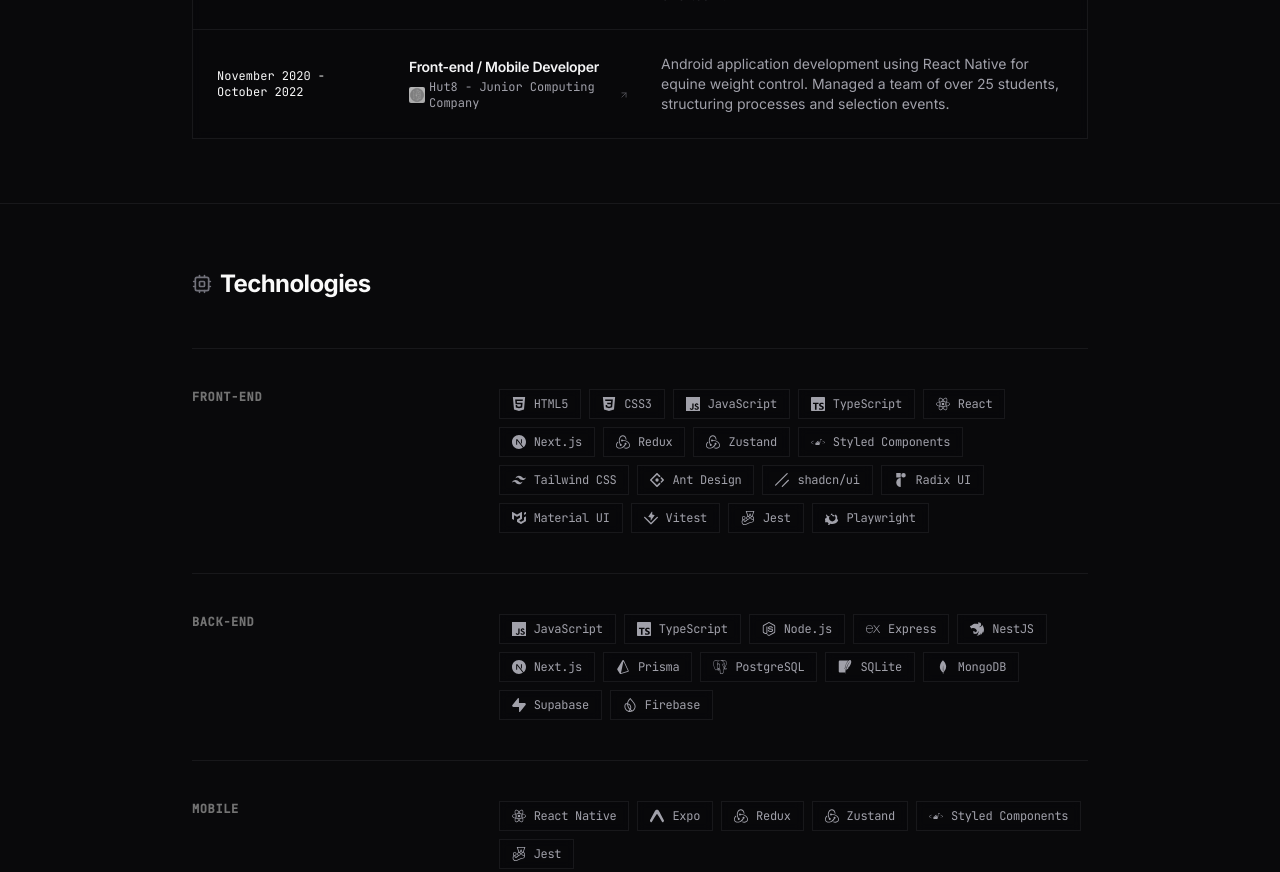
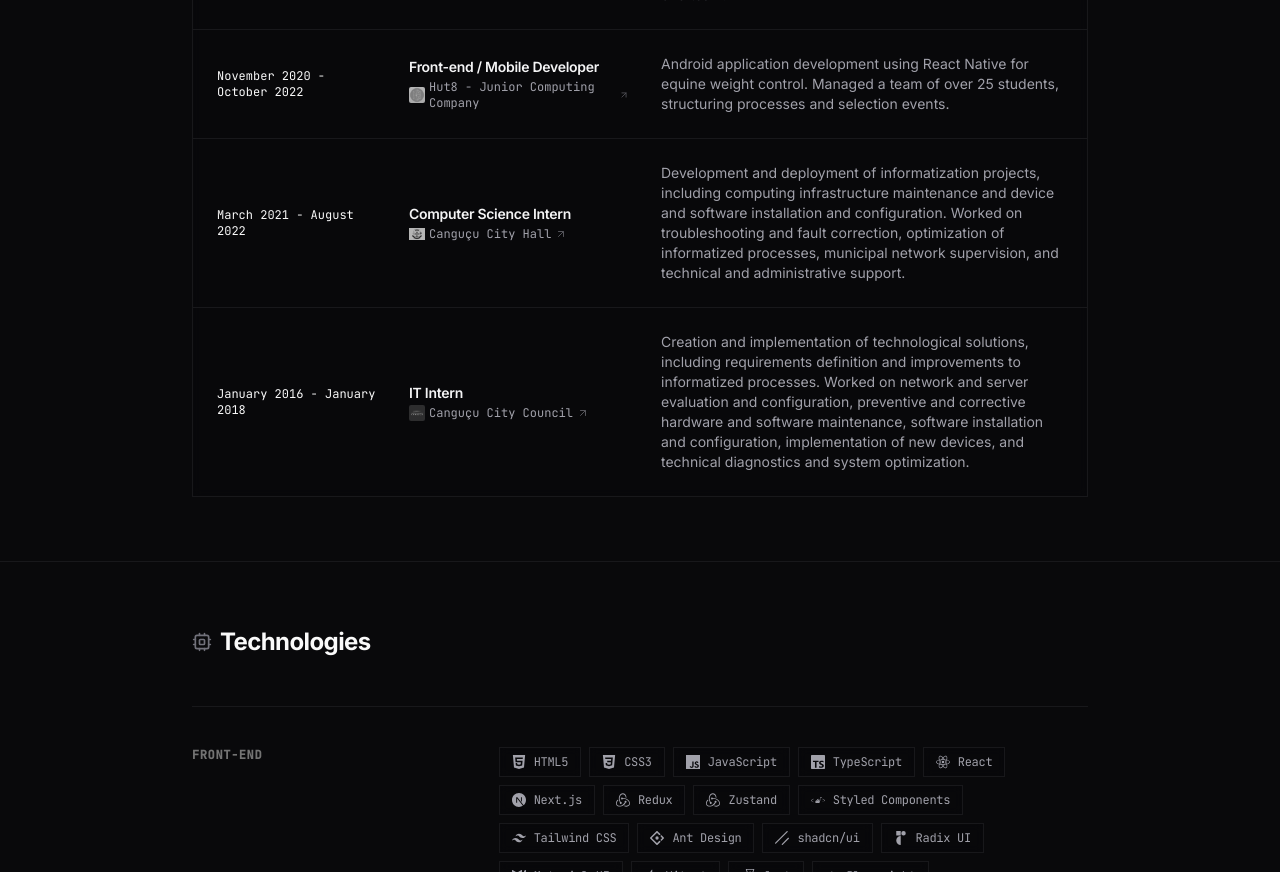
Before and after one commit to juathanduarte/juats.dev, a React (Vite) app: page / in a window 1280 px wide. Shown: the part 1320-2192 px from the top of the page. Built offline with nearby package versions, Linux system fonts and the light colour scheme.

Commit message:
feat: add new experience entries for Canguçu City Hall and Council, including logos and translations in English, Spanish, and Portuguese

```diff
--- a/src/locales/en/translation.json
+++ b/src/locales/en/translation.json
@@ -75,6 +75,18 @@
         "company": "Hut8 - Junior Computing Company",
         "description": "Android application development using React Native for equine weight control. Managed a team of over 25 students, structuring processes and selection events.",
         "period": "November 2020 - October 2022"
+      },
+      "experience6": {
+        "title": "Computer Science Intern",
+        "company": "Canguçu City Hall",
+        "description": "Development and deployment of informatization projects, including computing infrastructure maintenance and device and software installation and configuration. Worked on troubleshooting and fault correction, optimization of informatized processes, municipal network supervision, and technical and administrative support.",
+        "period": "March 2021 - August 2022"
+      },
+      "experience7": {
+        "title": "IT Intern",
+        "company": "Canguçu City Council",
+        "description": "Creation and implementation of technological solutions, including requirements definition and improvements to informatized processes. Worked on network and server evaluation and configuration, preventive and corrective hardware and software maintenance, software installation and configuration, implementation of new devices, and technical diagnostics and system optimization.",
+        "period": "January 2016 - January 2018"
       }
     },
     "skills": {
--- a/src/locales/es/translation.json
+++ b/src/locales/es/translation.json
@@ -75,6 +75,18 @@
         "company": "Hut8 - Empresa Junior de Computación",
         "description": "Desarrollo de aplicación Android utilizando React Native para control de pesos de equinos. Gestión de equipo con más de 25 estudiantes, estructuración de procesos y organización de procesos selectivos.",
         "period": "Noviembre 2020 - Octubre 2022"
+      },
+      "experience6": {
+        "title": "Pasante de Ciencias de la Computación",
+        "company": "Municipalidad de Canguçu",
+        "description": "Desarrollo e implementación de proyectos de informatización, con mantenimiento de infraestructura computacional e instalación y configuración de dispositivos y software. Actuación en el diagnóstico y corrección de fallas, optimización de procesos informatizados, supervisión de la red municipal y soporte técnico y administrativo.",
+        "period": "Marzo 2021 - Agosto 2022"
+      },
+      "experience7": {
+        "title": "Pasante de Informática",
+        "company": "Concejo Deliberante de Canguçu",
+        "description": "Creación e implementación de soluciones tecnológicas, con definición de requisitos y mejoras en procesos informatizados. Actuación en la evaluación y configuración de redes y servidores, mantenimiento preventivo y correctivo de hardware y software, instalación y configuración de software, implementación de nuevos dispositivos, además de diagnóstico técnico y optimización de sistemas.",
+        "period": "Enero 2016 - Enero 2018"
       }
     },
     "skills": {
--- a/src/locales/pt-BR/translation.json
+++ b/src/locales/pt-BR/translation.json
@@ -75,6 +75,18 @@
         "company": "Hut8 - Empresa Júnior da Computação",
         "description": "Desenvolvimento de aplicação Android utilizando React Native para controle de pesos de equinos. Gerenciamento de equipe com mais de 25 estudantes, estruturação de processos e organização de processos seletivos.",
         "period": "Novembro 2020 - Outubro 2022"
+      },
+      "experience6": {
+        "title": "Estagiário de Ciência da Computação",
+        "company": "Prefeitura Municipal de Canguçu",
+        "description": "Desenvolvimento e implantação de projetos de informatização, com manutenção de infraestrutura computacional e instalação e configuração de dispositivos e software. Atuação no diagnóstico e correção de falhas, otimização de processos informatizados, supervisão da rede municipal e prestação de suporte técnico e administrativo.",
+        "period": "Março 2021 - Agosto 2022"
+      },
+      "experience7": {
+        "title": "Estagiário de Informática",
+        "company": "Câmara Municipal de Vereadores de Canguçu",
+        "description": "Criação e implementação de soluções tecnológicas, com definição de requisitos e melhorias em processos informatizados. Atuação na avaliação e configuração de redes e servidores, manutenção preventiva e corretiva de hardware e software, instalação e configuração de softwares, implementação de novos dispositivos, além de diagnóstico técnico e otimização de sistemas.",
+        "period": "Janeiro 2016 - Janeiro 2018"
       }
     },
     "skills": {
--- a/src/sections/About.tsx
+++ b/src/sections/About.tsx
@@ -2,6 +2,8 @@
 import Stats from "@components/ui/Stats";
 import Timeline from "@components/ui/Timeline";
 import { useTranslation } from "react-i18next";
+import camaraCangucuLogo from "@/assets/images/camara_cangucu.png";
+import cangucuLogo from "@/assets/images/cangucu.png";
 import dhauzLogo from "@/assets/images/dhauz_logo.jpeg";
 import hut8Logo from "@/assets/images/hut8_logo.jpeg";
 import meupassLogo from "@/assets/images/meupass_logo.jpeg";
@@ -58,6 +60,24 @@
       period: t("about.journey.experience4.period"),
       logo: hut8Logo,
       websites: "https://www.hut8.com.br/",
+    },
+    {
+      id: "experience6",
+      title: t("about.journey.experience6.title"),
+      company: t("about.journey.experience6.company"),
+      description: t("about.journey.experience6.description"),
+      period: t("about.journey.experience6.period"),
+      logo: cangucuLogo,
+      websites: "https://www.cangucu.rs.gov.br/",
+    },
+    {
+      id: "experience7",
+      title: t("about.journey.experience7.title"),
+      company: t("about.journey.experience7.company"),
+      description: t("about.journey.experience7.description"),
+      period: t("about.journey.experience7.period"),
+      logo: camaraCangucuLogo,
+      websites: "https://camaracangucu.rs.gov.br/",
       isLast: true,
     },
   ];
--- a/src/sections/Experience.tsx
+++ b/src/sections/Experience.tsx
@@ -1,3 +1,5 @@
+import camaraCangucuLogo from "@/assets/images/camara_cangucu.png";
+import cangucuLogo from "@/assets/images/cangucu.png";
 import dhauzLogo from "@/assets/images/dhauz_logo.jpeg";
 import hut8Logo from "@/assets/images/hut8_logo.jpeg";
 import meupassLogo from "@/assets/images/meupass_logo.jpeg";
@@ -30,6 +32,16 @@
       logo: meupassLogo,
     },
     { key: "experience4", url: "https://www.hut8.com.br/", logo: hut8Logo },
+    {
+      key: "experience6",
+      url: "https://www.cangucu.rs.gov.br/",
+      logo: cangucuLogo,
+    },
+    {
+      key: "experience7",
+      url: "https://camaracangucu.rs.gov.br/",
+      logo: camaraCangucuLogo,
+    },
   ];
 
   return (
```
Also changed, not shown: src/assets/images/camara_cangucu.png (added), src/assets/images/cangucu.png (added).
